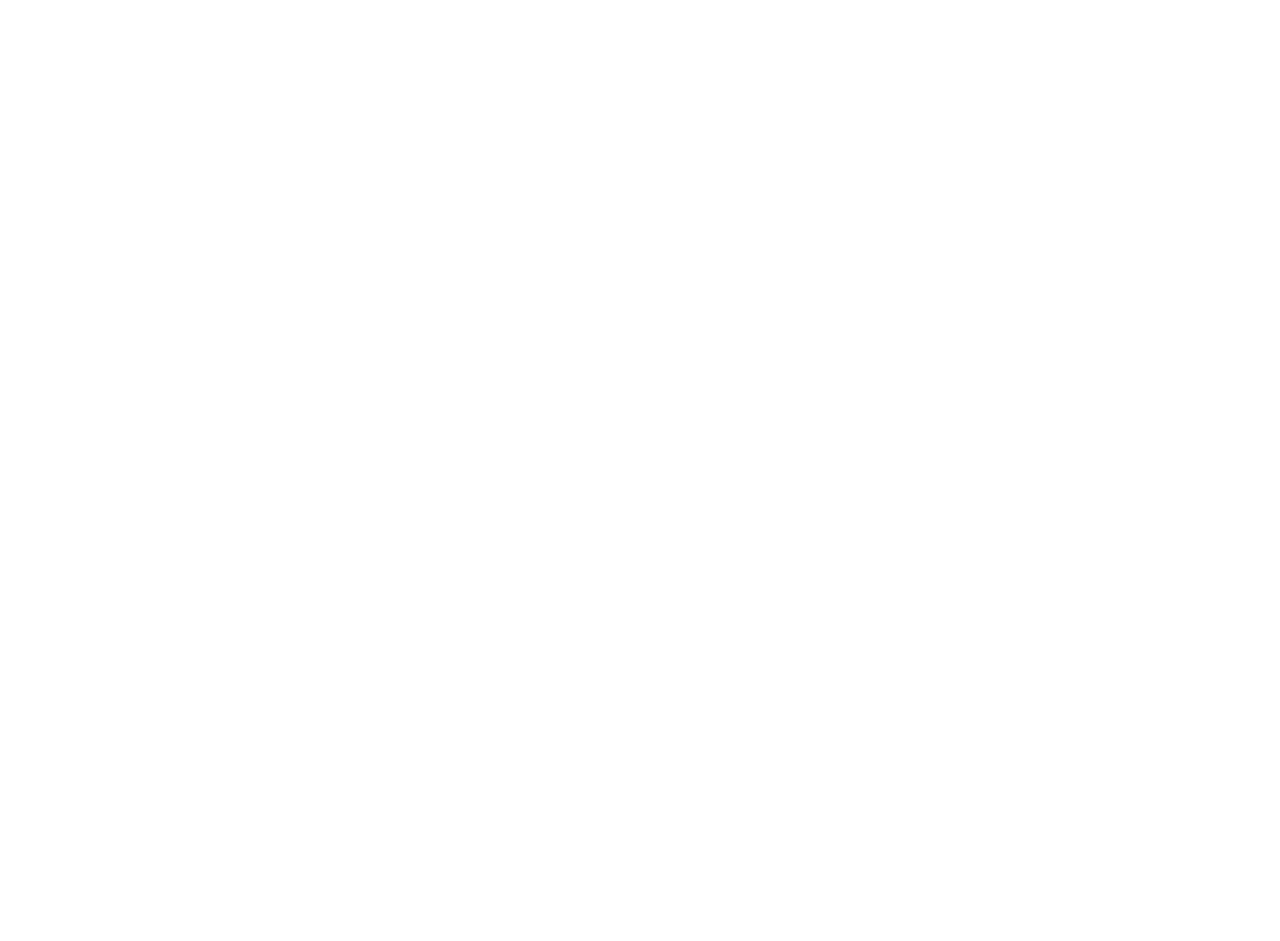
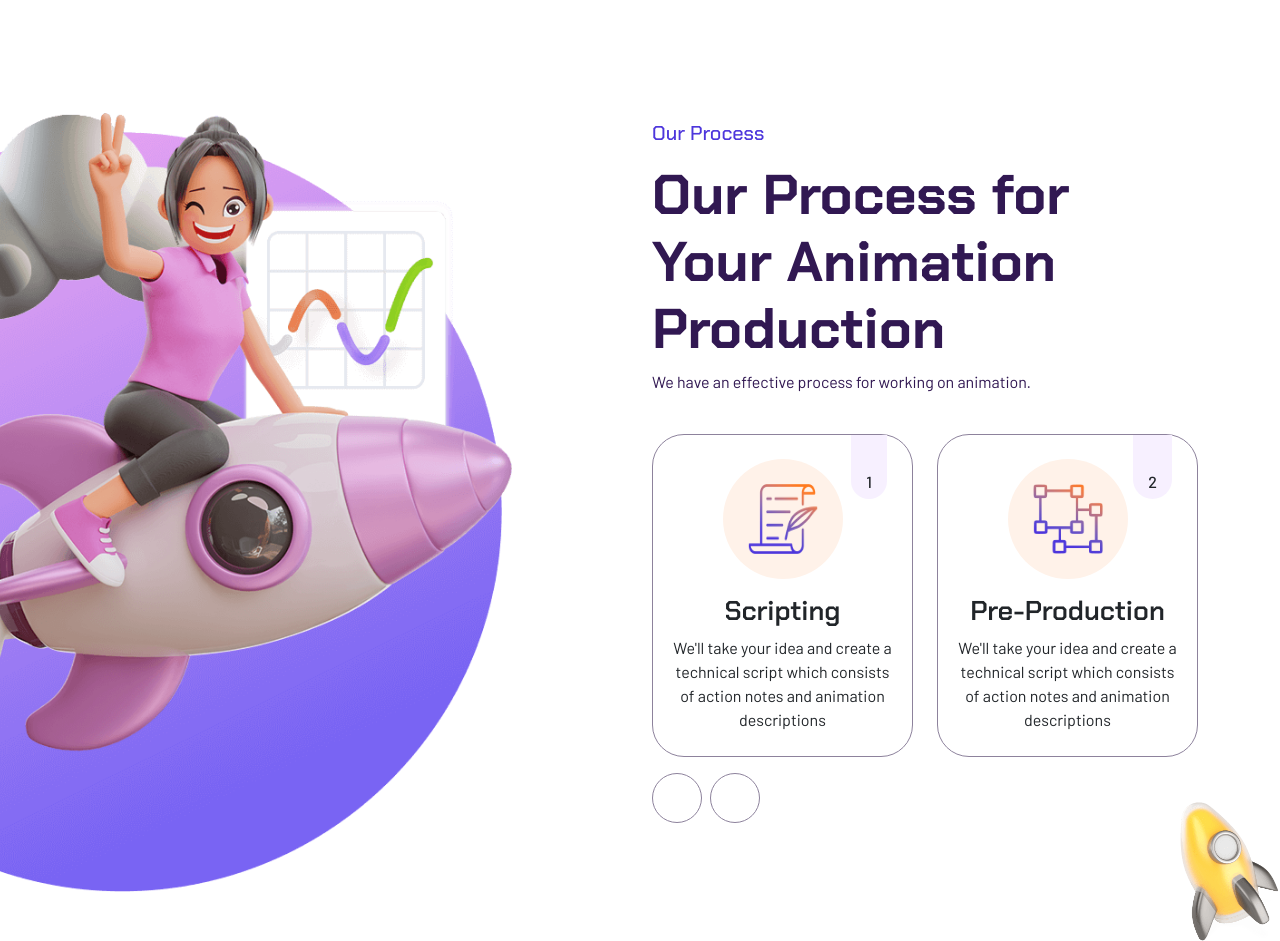
Before and after one commit to Dan848/proj-html-vuejs, a Vue app: page / in a window 1280 px wide. Shown: the part 3440-4381 px from the top of the page. Before the commit the page ends 3461 px from the top, so only its background shows below. Built offline with nearby package versions, Linux system fonts and the light colour scheme; a web font is replaced by a local one.

Commit message:
add process section

```diff
--- a/src/assets/styles/general.scss
+++ b/src/assets/styles/general.scss
@@ -29,3 +29,14 @@
     word-break: keep-all!important;
     white-space: nowrap!important;
 }
+
+.circle-ico {
+    display: flex;
+    justify-content: center;
+    align-items: center;
+    border-radius: 50%;
+    width: 50px;
+    height: 50px;
+    border: 1px solid $dc-misc-two;
+    background-color: $dc-white;
+}
--- a/src/components/AppMain.vue
+++ b/src/components/AppMain.vue
@@ -3,6 +3,7 @@
     <AboutSection />
     <BridgeSection />
     <PortfolioSection />
+    <ProcessSection />
 </template>
 
 <script>
@@ -11,13 +12,15 @@
   import AboutSection from "./Main/AboutSection.vue";
   import BridgeSection from "./Main/BridgeSection.vue";
   import PortfolioSection from "./Main/PortfolioSection.vue";
+  import ProcessSection from "./Main/ProcessSection.vue";
   export default {
     name: "AppMain",
     components: {
         HeroSection,
         AboutSection,
         BridgeSection,
-        PortfolioSection
+        PortfolioSection,
+        ProcessSection
     },
 
     data() {
--- a/src/components/Main/AboutSection.vue
+++ b/src/components/Main/AboutSection.vue
@@ -7,6 +7,7 @@
             <div class="row justify-content-center mb-4">
                 <div class="col-lg-7 col">
                 <BaseSection
+                class="text-center"
                 :sub-title="store.aboutSection.subTitle"
                 :title="store.aboutSection.title"
                 :paragraph="store.aboutSection.paragraph"
--- a/src/components/Main/BaseSection.vue
+++ b/src/components/Main/BaseSection.vue
@@ -1,5 +1,5 @@
 <template>
-    <div class="text-center">
+    <div>
         <h5 v-if="subTitle" :class="themeColor ? 'color-primary-two' : 'color-secondary-two'" class="mb-3">{{subTitle}}</h5>
         <h2 v-if="title" :class="themeColor ? 'color-primary-one' : 'color-light'" class="mb-2">{{ title }}</h2>
         <p v-if="paragraph">{{ paragraph }}</p>
--- a/src/components/Main/BridgeSection.vue
+++ b/src/components/Main/BridgeSection.vue
@@ -15,7 +15,9 @@
         <div class="container">
             <div class="row">
                 <div class="col my-4">
-                    <BaseSection                    :title="store.bridgeSection.title"
+                    <BaseSection
+                    class="text-center"
+                    :title="store.bridgeSection.title"
                     :theme-color="false"
                     />
                 </div>
--- a/src/components/Main/PortfolioSection.vue
+++ b/src/components/Main/PortfolioSection.vue
@@ -5,6 +5,7 @@
             <div class="row justify-content-center mb-4">
                 <div class="col-12 col-lg-8 col-xxl-6">
                     <BaseSection
+                    class="text-center"
                     :sub-title="store.portfolioSection.subTitle"
                     :title="store.portfolioSection.title"
                     :paragraph="store.portfolioSection.paragraph"
@@ -28,7 +29,7 @@
   import { store } from "../../data/store";
   import BaseSection from "./BaseSection.vue";
   export default {
-    name: "BridgeSection",
+    name: "PortfolioSection",
     components: {
         BaseSection
     },
--- /dev/null
+++ b/src/components/Main/ProcessCard.vue
@@ -0,0 +1,78 @@
+<template>
+    <div class="col-sm-6 col-12 mb-3 mb-md-0">
+        <div class="rounded-5 px-3 py-4 about-card">
+            <div class="num-card">
+                {{ indx + 1 }}
+            </div>
+            <div class="rounded-circle overflow-hidden">
+            <img :src="'./imgs/' + img + '.png'" alt="">
+            </div>
+            <h4 class="mt-3">
+                {{ title }}
+            </h4>
+            <div class="para">
+                {{ paragraph }}
+            </div>
+        </div>
+    </div>
+</template>
+
+<script>
+  export default {
+    name: "ProcessCard",
+    props: {
+        img: String,
+        title: String,
+        paragraph: String,
+        indx: Number
+    },
+
+    data() {
+    },
+  }
+</script>
+
+<style lang="scss" scoped>
+@use "../../assets/styles/partials/variables" as *;
+
+        .about-card{
+            border: 1px solid $dc-misc-two;
+            height: 100%;
+            background-color: $dc-white;
+            display: flex;
+            align-items: center;
+            justify-content: center;
+            flex-direction: column;
+            text-align: center;
+            position: relative;
+
+            .num-card {
+                position: absolute;
+                z-index: 1;
+                top: 0;
+                right: 25px;
+                background-color: $dc-misc-one;
+                padding: 35px 15px 5px 15px;
+                border-radius: 0 0 100px 100px;
+                font-weight: 500;
+            }
+            .rounded-circle{
+                display: flex;
+                justify-content: center;
+                align-items: center;
+                background-color: $dc-card-one;
+                width: 120px;
+                height: 120px;
+
+                img{
+                    width: 70px;
+                    height: 70px;
+                }
+            }
+
+            h4 {
+            font-weight: 600;
+            font-size: 1.7rem;
+            }
+        }
+</style>
--- /dev/null
+++ b/src/components/Main/ProcessSection.vue
@@ -0,0 +1,123 @@
+<template>
+    <!-- Process SECTION -->
+    <section class="process-section">
+        <!-- Process Container -->
+        <div class="container mb-5">
+            <!-- Content -->
+            <div class="row justify-content-end mb-4">
+                <div class="col-12 col-sm-8 col-md-6 col-xxl-8">
+                <BaseSection
+                class="text-center text-sm-start"
+                :sub-title="store.processSection.subTitle"
+                :title="store.processSection.title"
+                :paragraph="store.processSection.paragraph"
+                :theme-color="true"
+                />
+                </div>
+            </div>
+            <!-- Cards -->
+            <div class="row justify-content-end align-items-stretch">
+                <div class="col-lg-6 col-xxl-8">
+                    <div class="row mb-3">
+                        <ProcessCard
+                        v-for="(card, index) in store.processSection.cards" :key="index"
+                        :class="{ 'card-active': isActive(index), 'd-none' : !isActive(index) }"
+                        :indx="index"
+                        :img="card.img"
+                        :title="card.title"
+                        :paragraph="card.paragraph"
+                        />
+                    </div>
+                    <!-- Button Carosel -->
+                    <div class="d-flex justify-content-center justify-content-lg-start">
+                        <!-- Prev -->
+                        <button class="circle-ico me-1 fs-5">
+                            <i class="fa-solid fa-arrow-left"></i>
+                        </button>
+                        <!-- Next -->
+                        <button @click="nextActive(store.processSection.cards)" class="circle-ico ms-1 fs-5">
+                            <i class="fa-solid fa-arrow-right"></i>
+                        </button>
+                    </div>
+                </div>
+            </div>
+        </div>
+        <!-- Process Background -->
+        <div class="process-thumb">
+            <img src="/imgs/process-thumb.png" alt="process-thumb">
+        </div>
+        <div class="rocket">
+            <img class="img-fluid" src="/imgs/smart4.png" alt="rocket">
+        </div>
+    </section>
+    <!-- /PROCESS SECTION -->
+</template>
+
+<script>
+  import { store } from "../../data/store";
+  import BaseSection from "./BaseSection.vue";
+  import ProcessCard from "./ProcessCard.vue";
+  export default {
+    name: "ProcessSection",
+    components: {
+        BaseSection,
+        ProcessCard
+    },
+    data() {
+        return {
+            store,
+            activeIndex: 0
+        }
+    },
+    methods: {
+        isActive(index) {
+            return index === this.activeIndex || index === this.activeIndex + 1
+        },
+        nextActive(arr) {
+            if (this.activeIndex < arr.length - 2) {
+            this.activeIndex++
+            } else {
+                this.activeIndex = 0
+            }
+        }
+    }
+  }
+</script>
+
+<style lang="scss" scoped>
+@use "../../assets/styles/partials/variables" as *;
+
+    .process-section {
+        padding-top: 100px;
+        padding-bottom: 70px;
+        position: relative;
+        .process-thumb {
+            position: absolute;
+            z-index: 10;
+            top: 10%;
+            left: -260px;
+            right: 60%;
+            max-width: 800px;
+            img{
+                width: 100%;
+                height: 100%;
+            }
+        }
+        .rocket {
+            position: absolute;
+            bottom: 0;
+            right: 0;
+            max-width: 100px;
+        }
+        .container{
+            position: relative;
+            z-index: 100;
+            .card-active {
+                display: block
+            }
+            .circle-ico {
+                color: $dc-misc-two;
+            }
+        }
+    }
+</style>
```
